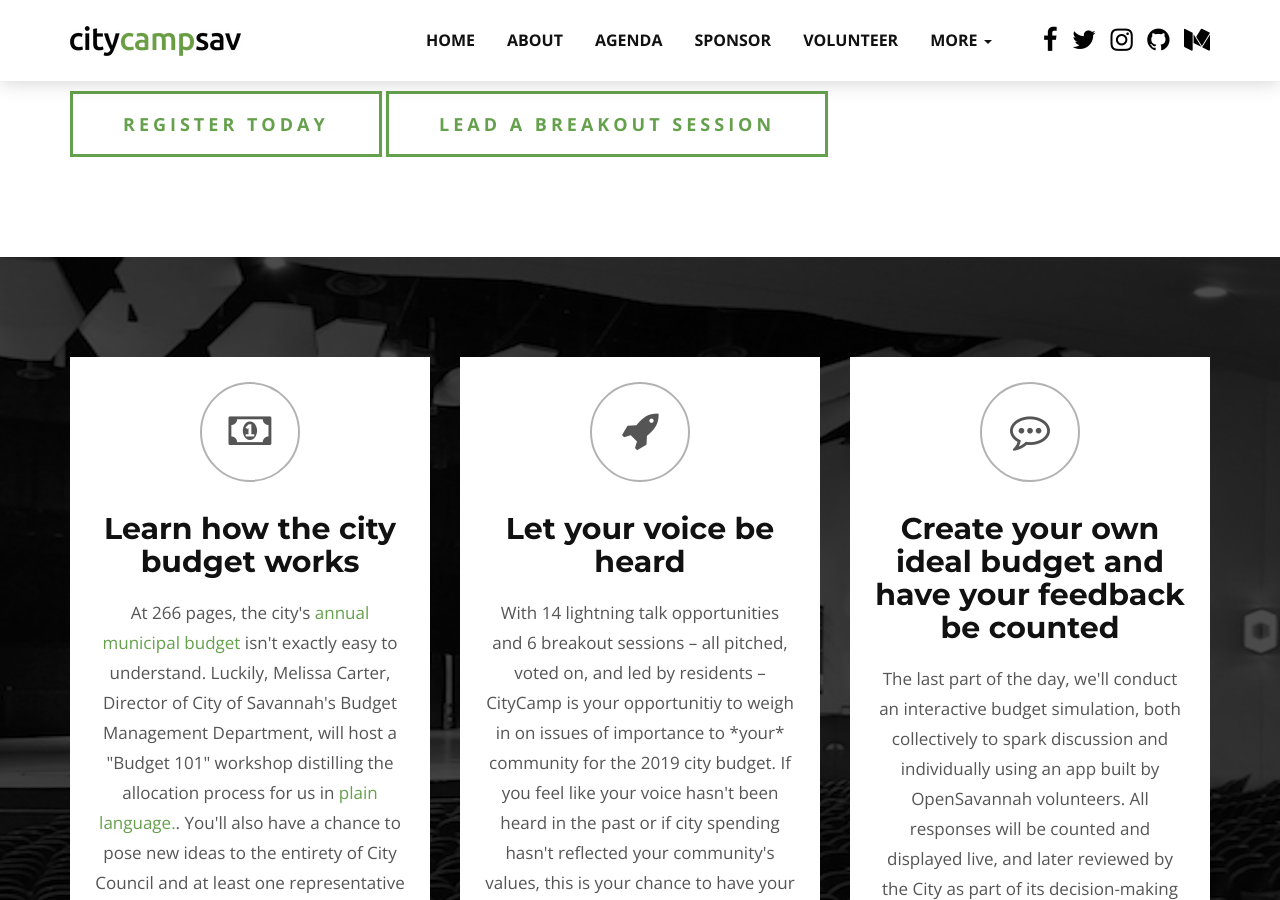
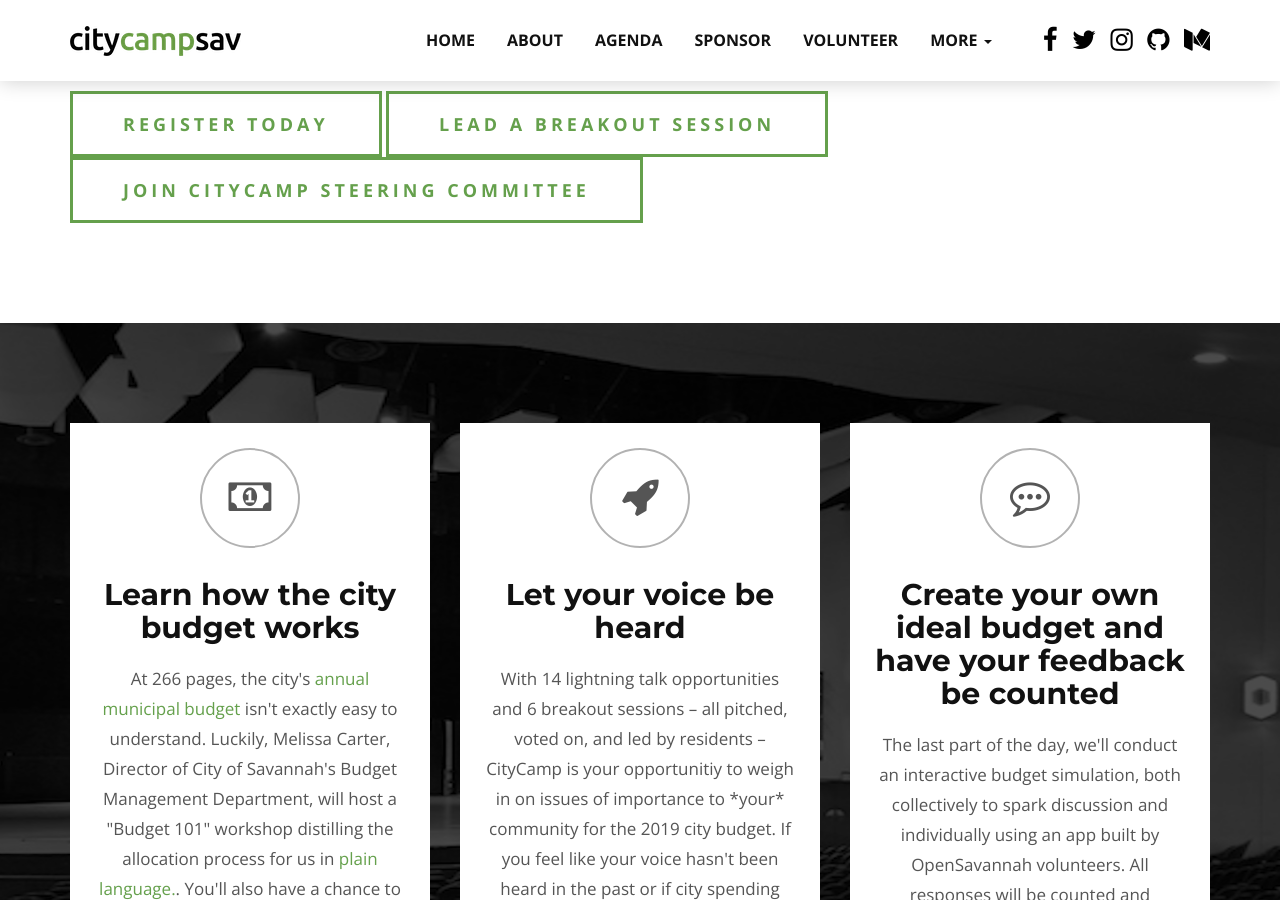
Before and after one commit to opensavannah/citycampsav.org, a Jekyll site: the page built from index.html, in a window 1280 px wide and 900 px high, scrolled down 1539 px. Built offline with Jekyll 4.4.1, drawn with Linux system fonts in a browser that asks for light colours.

Commit message:
Updated '_includes/about-us.html' via CloudCannon

```diff
--- a/_includes/about-us.html
+++ b/_includes/about-us.html
@@ -28,6 +28,7 @@
 						{{ site.data.about-us.btntext1 }}
 					</a>
 					<a href="{{ site.data.about-us.btntext2Text }}" class="btn outline-btn">{{ site.data.about-us.btntext2 }}</a>
+					<a href="{{ site.data.about-us.btntext3Text }}" class="btn outline-btn">{{ site.data.about-us.btntext3 }}</a>
 				</div>
 			</div>
 		</div>
```
